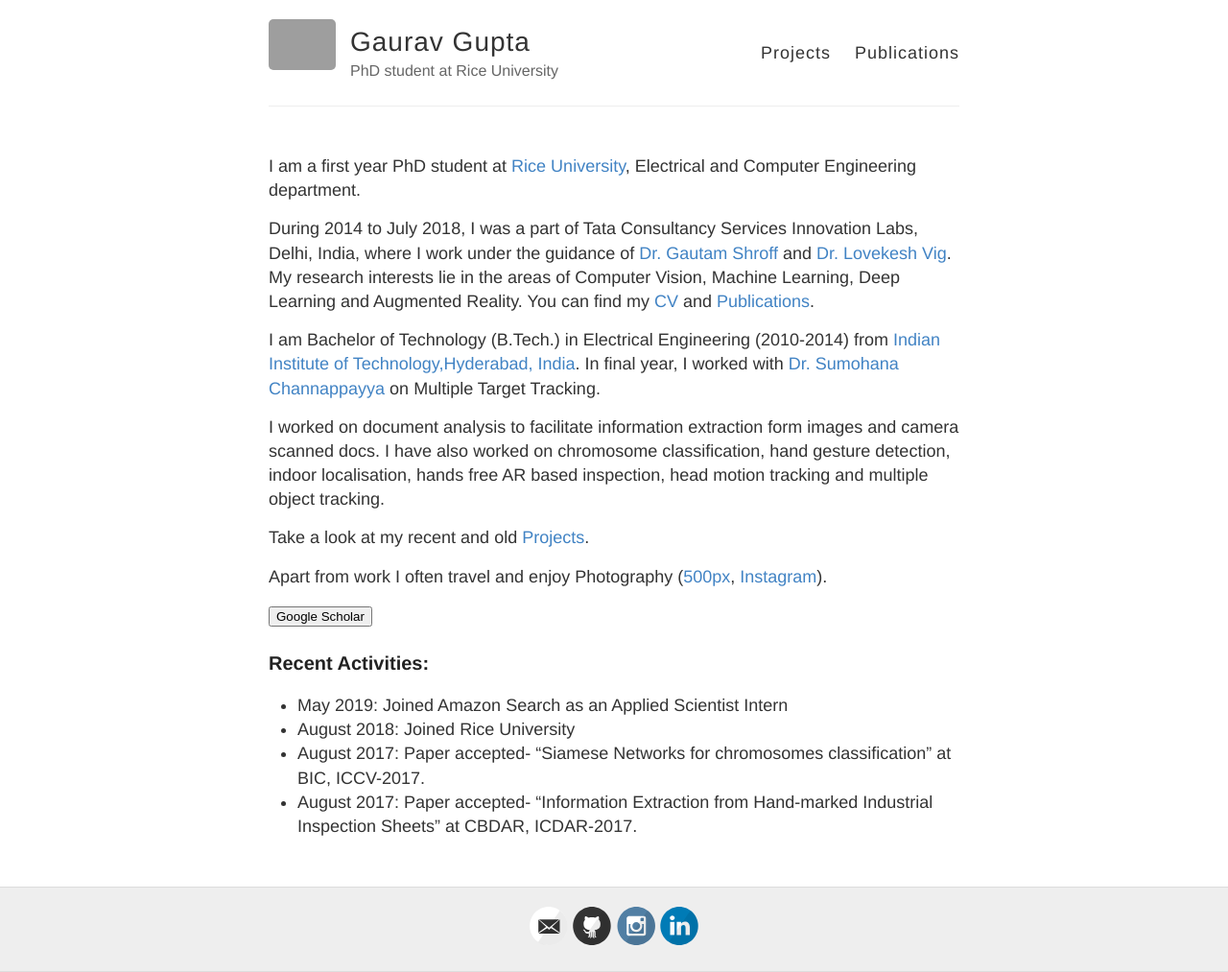
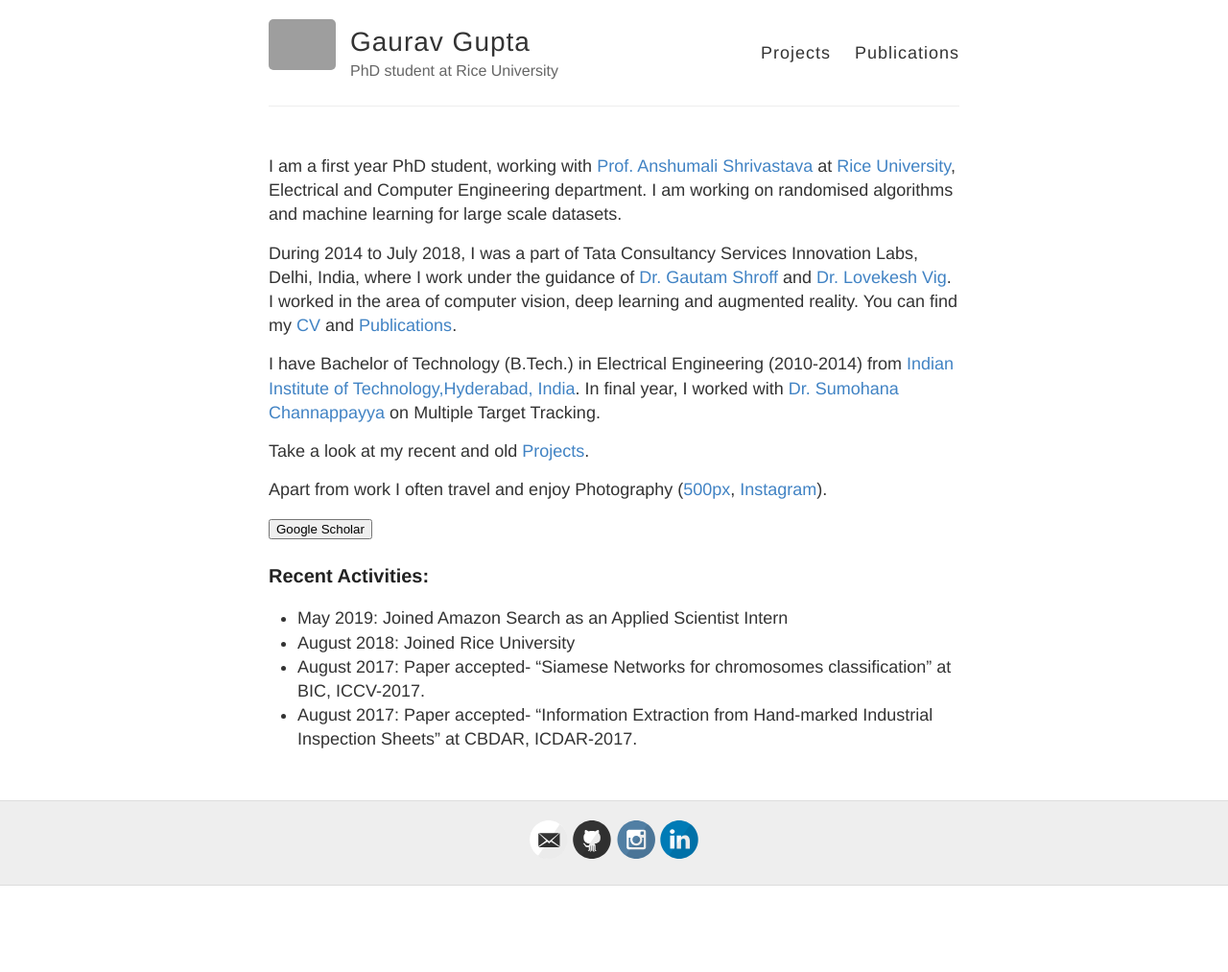
Before and after one commit to gaurav16gupta/gaurav16gupta.github.io, a Jekyll site: the page built from index.md, in a window 1280 px wide. Shown: the whole page at 96% size. Built offline with Jekyll 4.4.1, drawn with Linux system fonts in a browser that asks for light colours; after the commit the page ends 923 px from its top, so only the background shows below that; grey boxes are pictures that could not be loaded.

Commit message:
Update index.md

```diff
--- a/index.md
+++ b/index.md
@@ -3,13 +3,11 @@ layout: page
 published: true
 ---
 
-I am a first year PhD student at [Rice University](https://eceweb.rice.edu/), Electrical and Computer Engineering department.
+I am a first year PhD student, working with [Prof. Anshumali Shrivastava](https://www.cs.rice.edu/~as143/) at [Rice University](https://eceweb.rice.edu/), Electrical and Computer Engineering department. I am working on randomised algorithms and machine learning for large scale datasets.
 
-During 2014 to July 2018, I was a part of Tata Consultancy Services Innovation Labs, Delhi, India, where I work under the guidance of [Dr. Gautam Shroff](https://www.linkedin.com/in/gautam-shroff-066901/) and [Dr. Lovekesh Vig](https://sites.google.com/site/lovekeshhome/). My research interests lie in the areas of Computer Vision, Machine Learning, Deep Learning and Augmented Reality. You can find my [CV](https://gaurav16gupta.github.io/Resume-%20Gaurav%20Gupta.pdf) and [Publications](https://gaurav16gupta.github.io/publications/).
+During 2014 to July 2018, I was a part of Tata Consultancy Services Innovation Labs, Delhi, India, where I work under the guidance of [Dr. Gautam Shroff](https://www.linkedin.com/in/gautam-shroff-066901/) and [Dr. Lovekesh Vig](https://sites.google.com/site/lovekeshhome/). I worked in the area of computer vision, deep learning and augmented reality. You can find my [CV](https://gaurav16gupta.github.io/Resume-%20Gaurav%20Gupta.pdf) and [Publications](https://gaurav16gupta.github.io/publications/).
 
-I am Bachelor of Technology (B.Tech.) in Electrical Engineering (2010-2014) from [Indian Institute of Technology,Hyderabad, India](http://www.iith.ac.in). In final year, I worked with [Dr. Sumohana Channappayya](https://www.iith.ac.in/~sumohana/) on Multiple Target Tracking.
-
-I worked on document analysis to facilitate information extraction form images and camera scanned docs. I have also worked on chromosome classification, hand gesture detection, indoor localisation, hands free AR based inspection, head motion tracking and multiple object tracking.
+I have Bachelor of Technology (B.Tech.) in Electrical Engineering (2010-2014) from [Indian Institute of Technology,Hyderabad, India](http://www.iith.ac.in). In final year, I worked with [Dr. Sumohana Channappayya](https://www.iith.ac.in/~sumohana/) on Multiple Target Tracking.
 
 Take a look at my recent and old [Projects](https://gaurav16gupta.github.io/projects).
 
```
